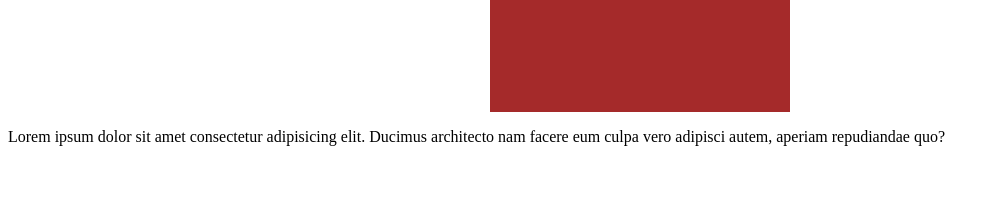
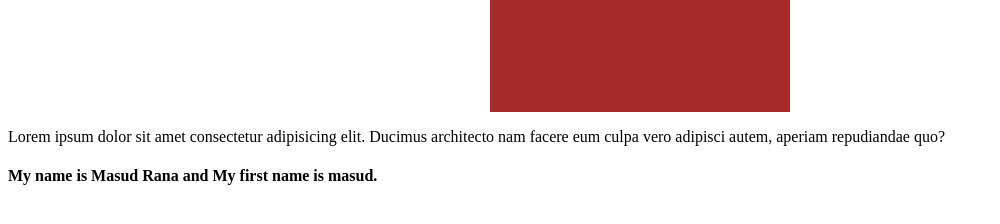
Before and after one commit to Masudhero/Masud--Rana, a plain HTML site: page index.html in a window 1280 px wide. Shown: the part 46-270 px from the top of the page, without its empty margins (0-1000 px from the left). Drawn offline with Linux system fonts and the light colour scheme.

Commit message:
hi mafuj

```diff
--- a/index.html
+++ b/index.html
@@ -9,6 +9,7 @@
 <body>
     <h1>heading Tag</h1>
     <p>Lorem ipsum dolor sit amet consectetur adipisicing elit. Ducimus architecto nam facere eum culpa vero adipisci autem, aperiam repudiandae quo?</p>
+    <h4>My name is Masud Rana and My first name is masud.</h4>
 
 </body>
 </html>
```
